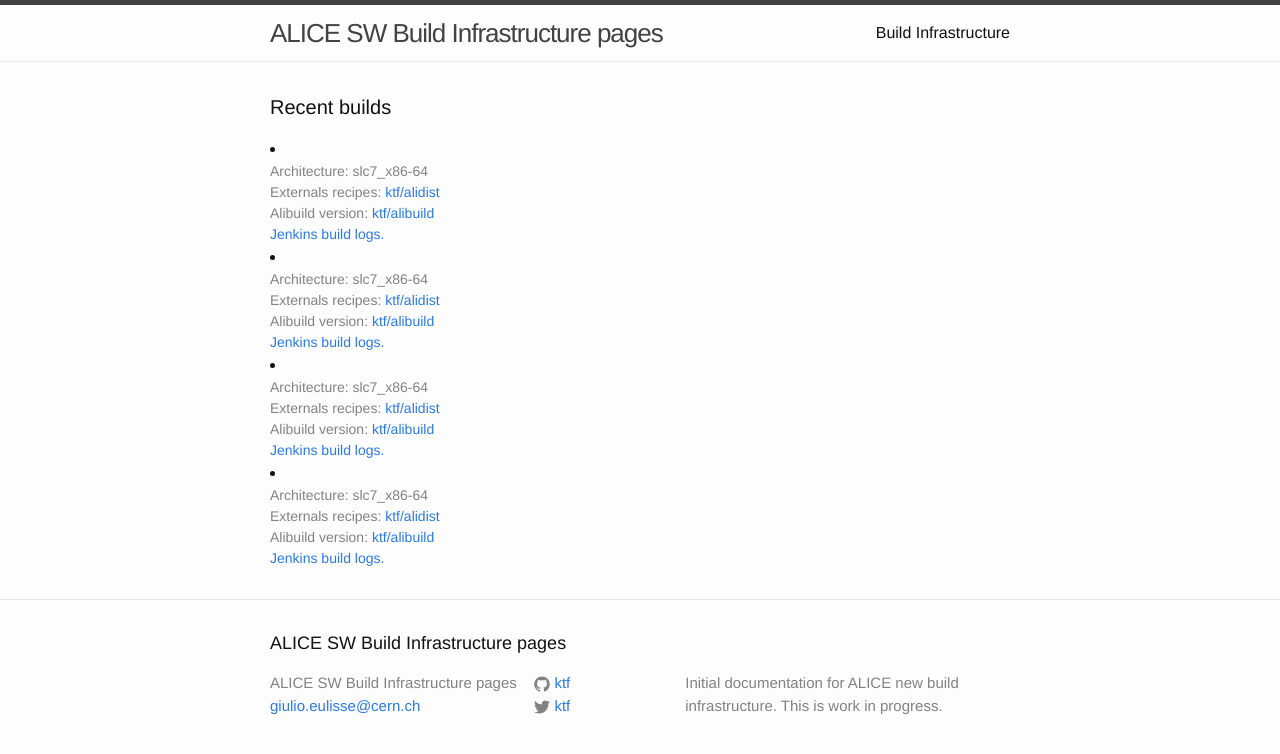
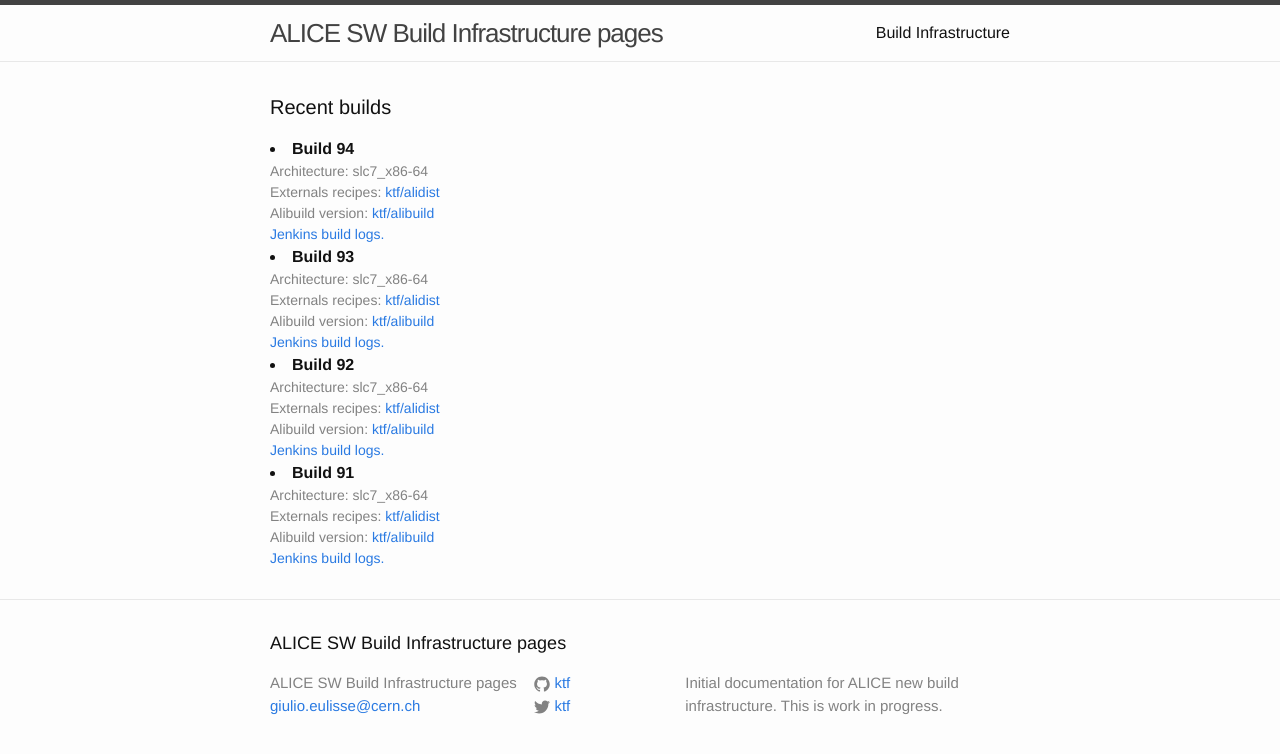
Before and after one commit to alisw/alisw.github.io, a Jekyll site: the page built from index.html, in a window 1280 px wide. Shown: the top 754 px of the page. Built offline with Jekyll 4.4.1, drawn with Linux system fonts in a browser that asks for light colours.

Commit message:
Header with build number added.

```diff
--- a/index.html
+++ b/index.html
@@ -5,8 +5,8 @@
 <div class="home">
 
   <h1 class="page-heading">Recent builds</h1>
-    {% for build in site.data.build %}
-      <li>
+    {% for build in site.data.build reversed %}
+      <li><b>Build {{build.jenkins_build_nr}}</b><br>
         <div class="post-meta">
           Architecture: {{ build.architecture }} <br>
           Externals recipes: <a href="http://github.com/{{build.alidist}}/alidist/">{{build.alidist}}/alidist</a><br>
```
